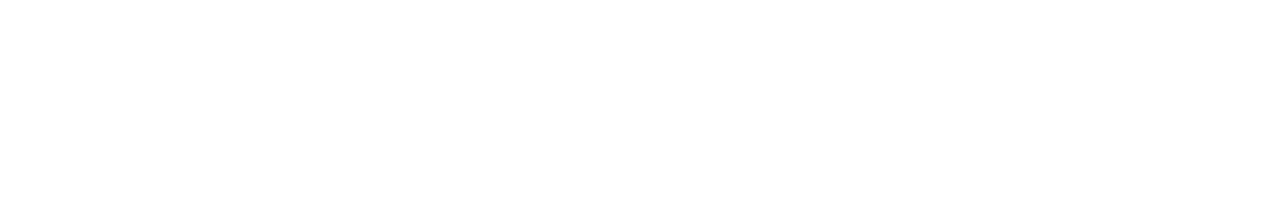
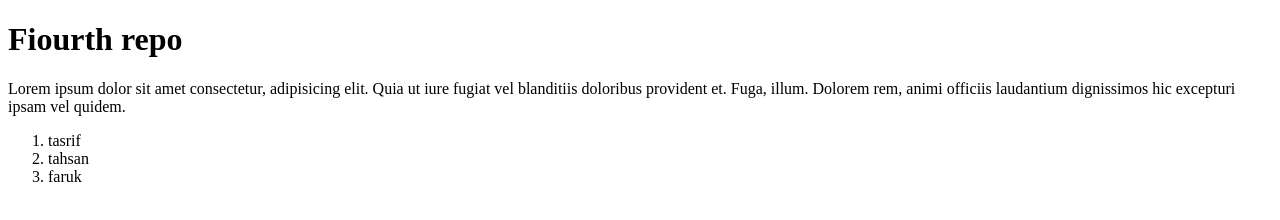
Before and after one commit to mdladen99/my-fourth-repo, a plain HTML site: page index.html in a window 1280 px wide. Drawn offline with Linux system fonts and the light colour scheme.

Commit message:
first commit

```diff
--- a/index.html
+++ b/index.html
@@ -6,6 +6,14 @@
     <title>My Fourth Repo</title>
 </head>
 <body>
-
+    <div>
+        <h1>Fiourth repo</h1>
+            <p>Lorem ipsum dolor sit amet consectetur, adipisicing elit. Quia ut iure fugiat vel blanditiis doloribus provident et. Fuga, illum. Dolorem rem, animi officiis laudantium dignissimos hic excepturi ipsam vel quidem.</p>
+        <ol>
+        <li>tasrif</li>
+        <li>tahsan</li>
+        <li>faruk</li>
+        </ol>
+    </div>
 </body>
 </html>
```
